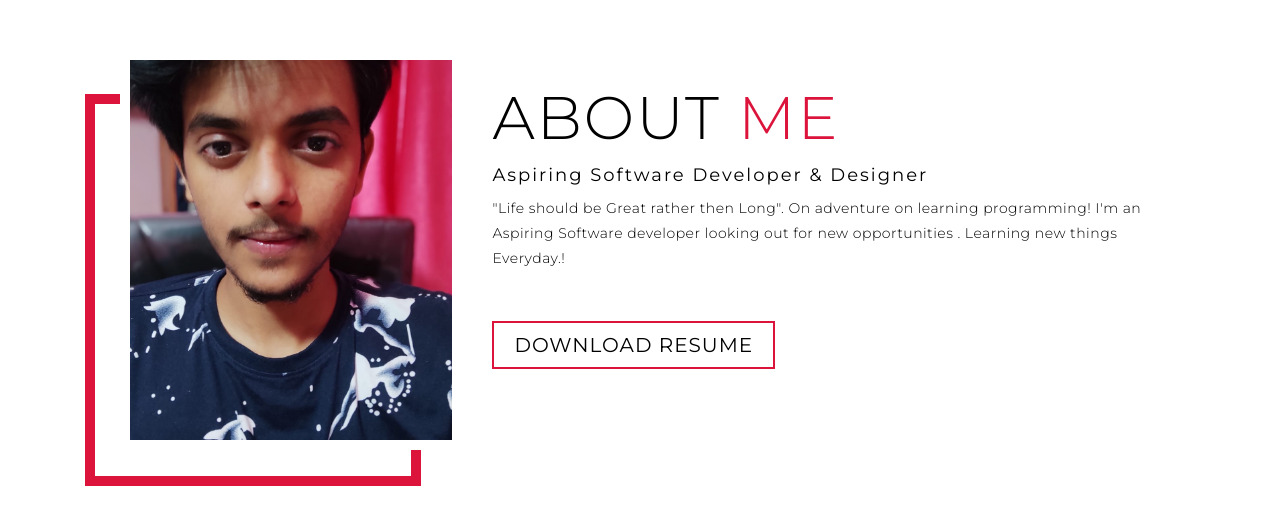
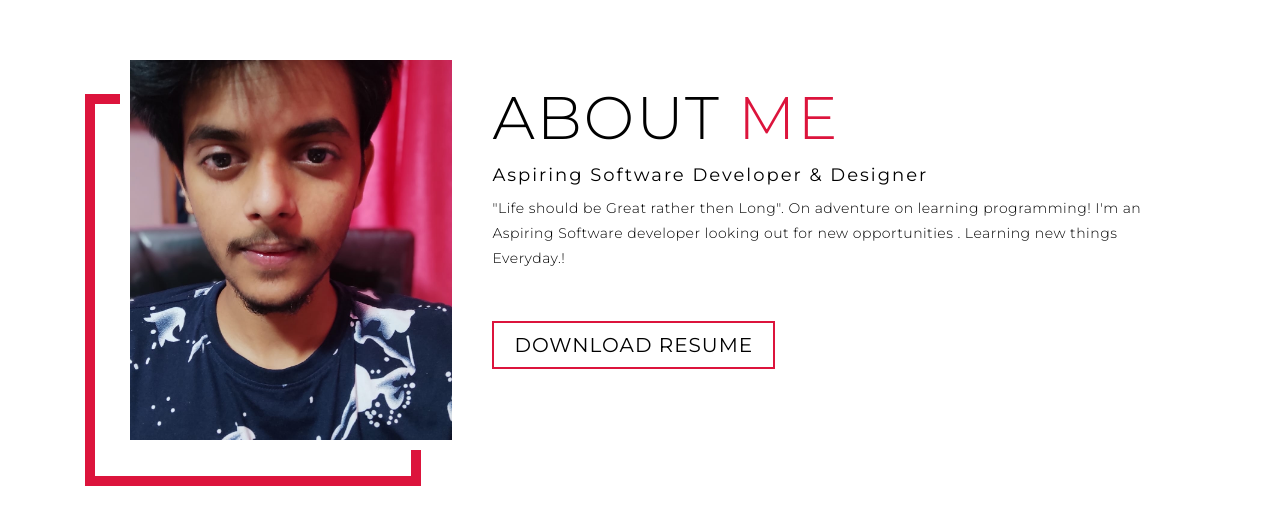
Before and after one commit to VaibhavNerd/My-Portfolio, a plain HTML site: page index.html in a window 1280 px wide. Shown: the part 3962-4486 px from the top of the page. Drawn offline with Linux system fonts and the light colour scheme.

Commit message:
chnaged some files

```diff
--- a/index.html
+++ b/index.html
@@ -127,7 +127,7 @@
     <div class="about container">
       <div class="col-left">
         <div class="about-img">
-          <img src="./img/v.png" alt="img">
+          <img src="./img/v.jpg" alt="img">
         </div>
       </div>
       <div class="col-right">
```
Also changed, not shown: img/v.jpg (added), img/v.png (deleted).
